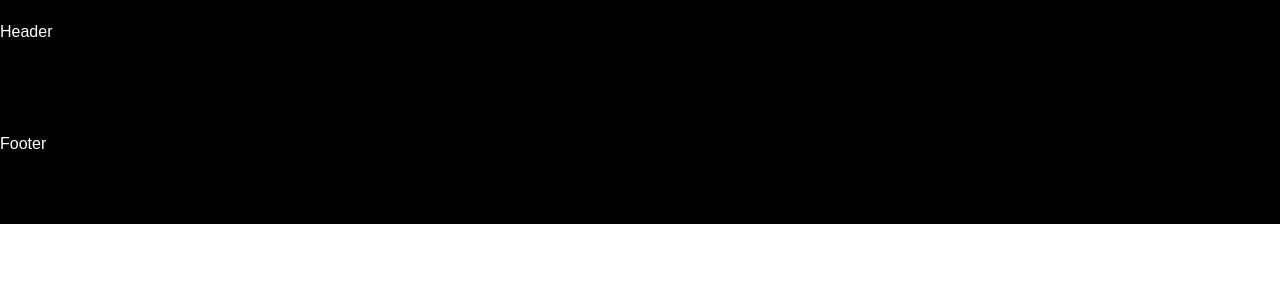
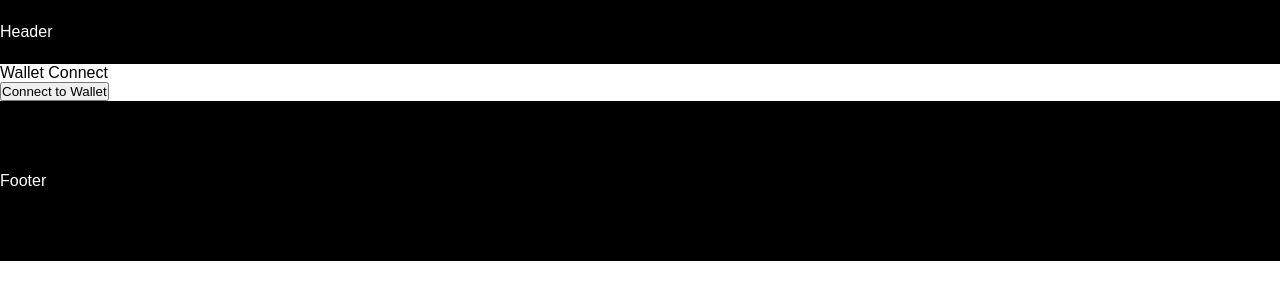
Before and after one commit to fatcitydog/hack-the-6ix-2022-react, a React (Vite) app: page /walletconnect in a window 1280 px wide. Before the commit this address had no page. Shown: the top 300 px of the page. Built offline with nearby package versions, Linux system fonts and the light colour scheme.

Commit message:
helper function to connect wallet

```diff
--- /dev/null
+++ b/helpers/hashconnect.js
@@ -0,0 +1,28 @@
+import { HashConnect } from "hashconnect";
+
+const connectToWallet = async () => {
+  let hashconnect = new HashConnect();
+
+  let appData = {
+    name: "Hashconnect demo",
+    description: "a demo for hashconnect",
+    icon: "https://static.wikia.nocookie.net/pokemon/images/8/87/Pok%C3%A9_Ball.png/revision/latest?cb=20200918005128",
+  };
+  let initData = await hashconnect.init(appData);
+  let privateKey = initData.privKey;
+  console.log(privateKey + " is the privateKey");
+
+  let state = await hashconnect.connect();
+  let topic = state.topic;
+
+  let pairingString = hashconnect.generatePairingString(
+    state,
+    "testnet",
+    false
+  );
+  hashconnect.findLocalWallets();
+
+  hashconnect.connectToLocalWallet(pairingString);
+};
+
+export default connectToWallet;
--- a/index.html
+++ b/index.html
@@ -5,6 +5,11 @@
     <link rel="icon" type="image/svg+xml" href="/vite.svg" />
     <meta name="viewport" content="width=device-width, initial-scale=1.0" />
     <title>Vite + React</title>
+    <script>
+      if (global === undefined) {
+        var global = window;
+      }
+    </script>
   </head>
   <body>
     <div id="root"></div>
--- a/package.json
+++ b/package.json
@@ -10,6 +10,7 @@
   },
   "dependencies": {
     "hashconnect": "^0.2.2",
+    "next-transpile-modules": "^9.0.0",
     "react": "^18.2.0",
     "react-dom": "^18.2.0",
     "react-router-dom": "^6.3.0",
--- a/src/App.jsx
+++ b/src/App.jsx
@@ -1,5 +1,5 @@
 import { BrowserRouter, Routes, Route } from "react-router-dom";
-
+import WalletConnect from "./components/layout/WalletConnect";
 import { GlobalStyles } from "./styles/globalStyles";
 import Header from "./components/layout/Header";
 import Footer from "./components/layout/Footer";
@@ -12,6 +12,7 @@ function App() {
       <Header />
       <Routes>
         <Route path="/" element={<Home />} />
+        <Route path="/walletconnect" element={<WalletConnect />} />
       </Routes>
       <Footer />
     </BrowserRouter>
--- /dev/null
+++ b/src/components/layout/WalletConnect.jsx
@@ -0,0 +1,10 @@
+import React from "react";
+import connectToWallet from "../../../helpers/hashconnect";
+export default function WalletConnect() {
+  return (
+    <>
+      <div>Wallet Connect</div>
+      <button onClick={() => connectToWallet()}>Connect to Wallet</button>
+    </>
+  );
+}
--- a/vite.config.js
+++ b/vite.config.js
@@ -1,7 +1,7 @@
-import { defineConfig } from 'vite'
-import react from '@vitejs/plugin-react'
+import { defineConfig } from "vite";
+import react from "@vitejs/plugin-react";
 
 // https://vitejs.dev/config/
 export default defineConfig({
-  plugins: [react()]
-})
+  plugins: [react()],
+});
```
Also changed, not shown: 2 other files (tests, documents, lock files or other folders).
